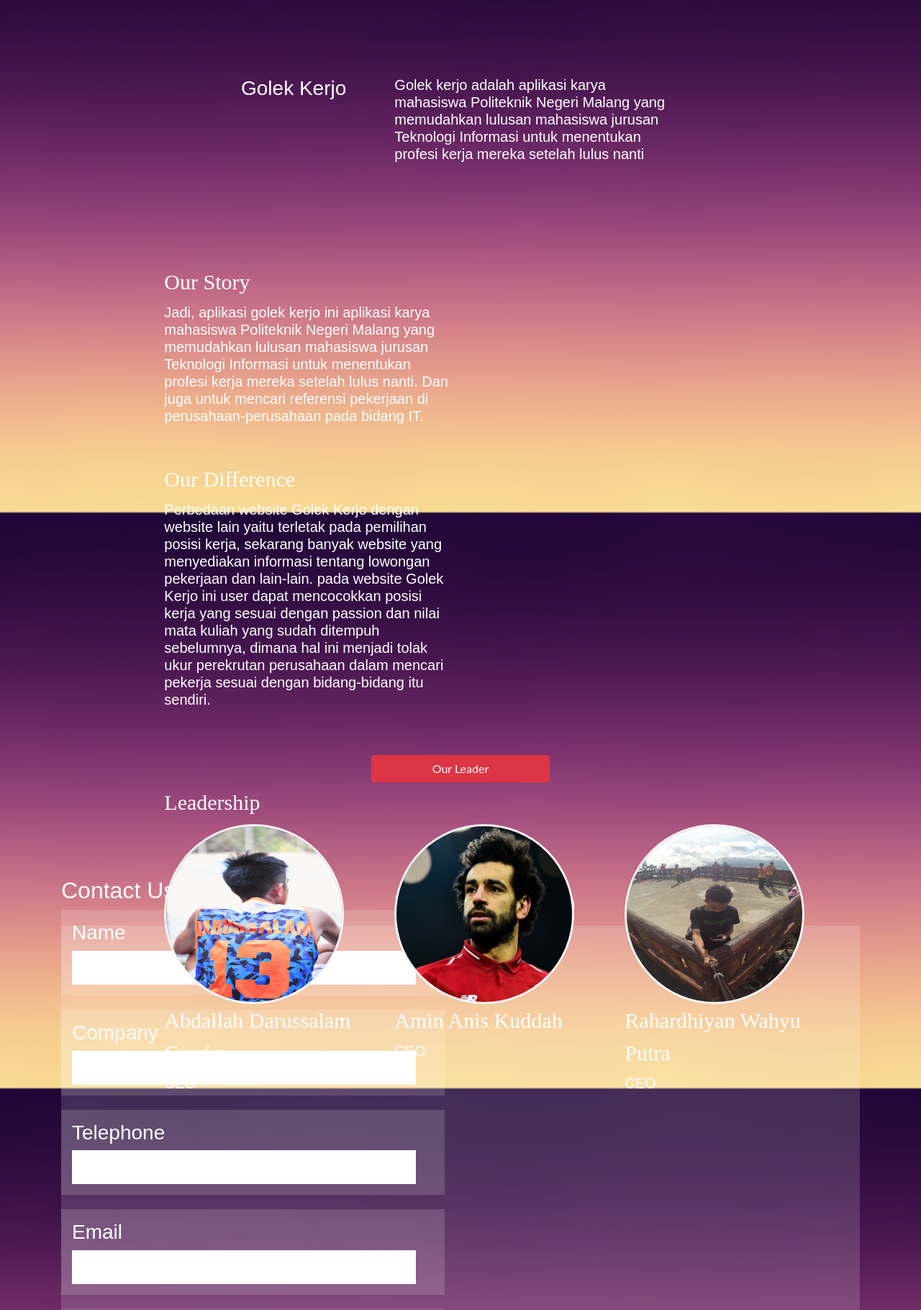
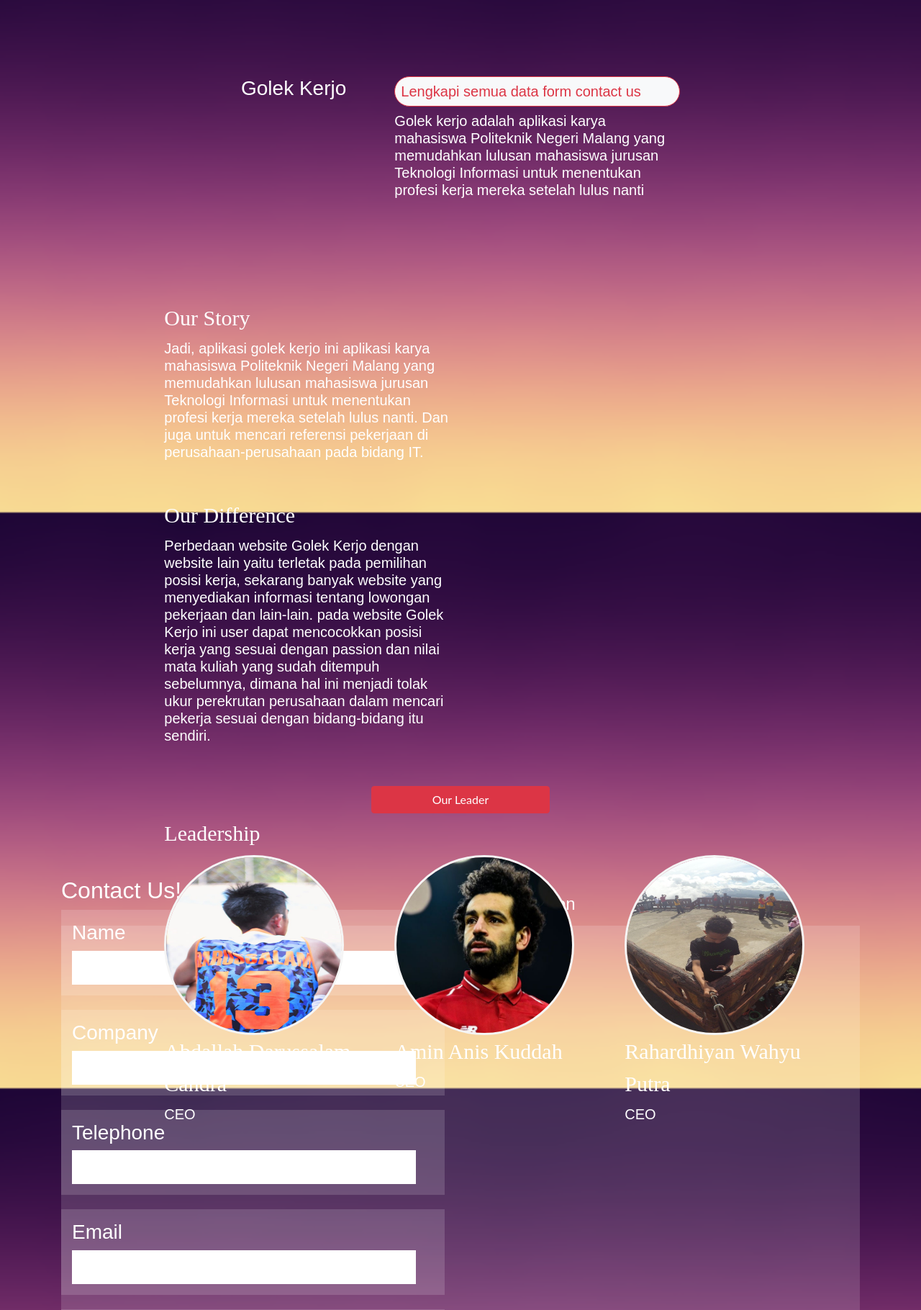
Before and after one commit to Aminkuddah/proyek2, a PHP site: the page made by proyek/module/aboutUs.php in a window 1280 px wide. Shown: the part 88-1908 px from the top of the page at 72% size. Run offline with PHP 8.4, Linux system fonts and the light colour scheme; some libraries are stand-ins or nearby versions; some web fonts are replaced.

Commit message:
ya begitulah

```diff
--- a/proyek/module/aboutUs.php
+++ b/proyek/module/aboutUs.php
@@ -1,4 +1,13 @@
-<!DOCTYPE html>
+<?php
+include '../helper/connection.php';
+
+if(isset($_GET['error'])){
+    $mess="{$_GET['error']}";
+}else{
+    $mess="";
+}
+?>
+
 <html lang="en">
 <head>
     <link rel="stylesheet" href="https://stackpath.bootstrapcdn.com/bootstrap/4.3.1/css/bootstrap.min.css" integrity="sha384-ggOyR0iXCbMQv3Xipma34MD+dH/1fQ784/j6cY/iJTQUOhcWr7x9JvoRxT2MZw1T" crossorigin="anonymous">
@@ -36,6 +45,9 @@
                     <h3>Golek Kerjo</h3>
                 </div>
                 <div class="col-md-4">
+                <?php if($mess != ''){ ?>
+                        <h5 class="text-danger border border-danger rounded-pill pl-2 pr-2 pb-2 pt-2 bg-light"><?php echo $mess; ?></h5>
+                    <?php } ?>
                     <h5 style="text-align:gravity">Golek kerjo adalah aplikasi karya mahasiswa Politeknik Negeri Malang yang
                     memudahkan lulusan mahasiswa jurusan Teknologi Informasi untuk menentukan profesi kerja mereka setelah lulus nanti</h5>
                 </div>
@@ -104,26 +116,26 @@
     <div class="container">
 		<div class="left-w3">
 			<h2>Contact Us!</h2>
-			<form action="#" method="post">
+			<form action="../proccess/actionSendMail.php" method="POST">
 				<div class="agile1">
 					<h3>Name</h3>
-					<input type="text" name="name" class="name" placeholder="" required="">
+					<input type="text" name="name" id="name" class="name" placeholder="" required="">
 				</div>
 				<div class="agile1">
 					<h3>Company</h3>
-					<input type="text" name="company" class="company" placeholder="" required="">
+					<input type="text" name="company" id="company" class="company" placeholder="" required="">
 				</div>
 				<div class="agile1">
 					<h3>Telephone</h3>
-					<input type="text" name="telephone" class="telephone" placeholder="" required="">
+					<input type="text" name="telephone" id="telephone" class="telephone" placeholder="" required="">
 				</div>
 				<div class="agile1">
 					<h3>Email</h3>
-					<input type="text" name="email" class="email" placeholder="" required="">
+					<input type="text" name="email" id="email" class="email" placeholder="" required="">
 				</div>
 				<div class="agile1">
 					<h3>Message</h3>
-					<textarea  name="your message" placeholder=""  required=""></textarea>
+					<textarea  name="your_message" id="your_message" placeholder=""  required=""></textarea>
 				</div>
 				<input type="submit" value="Send Message">
 			</form>
```
Also changed, not shown: proyek/proccess/actionSendMail.php (added, +29 -0 lines).
